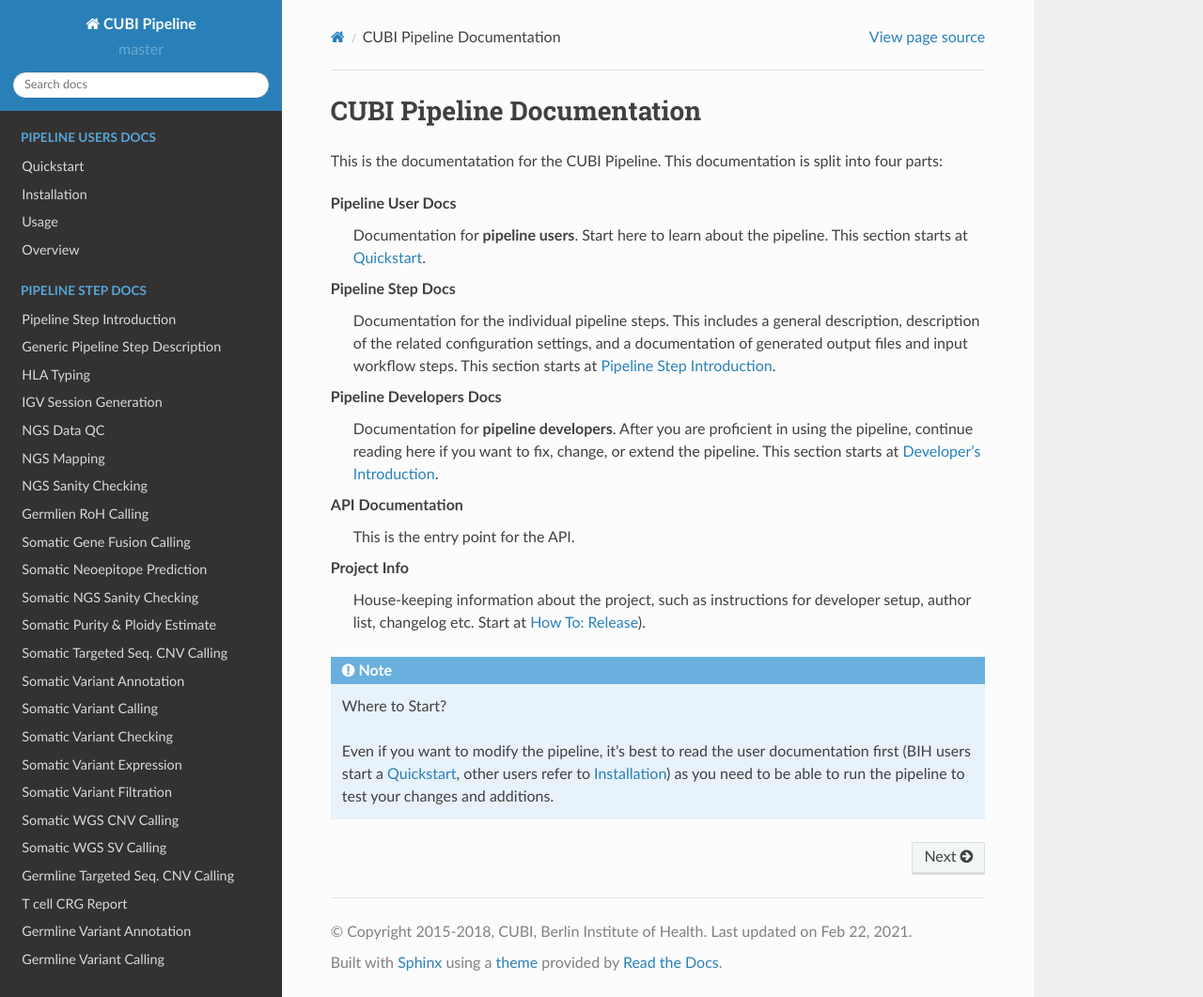
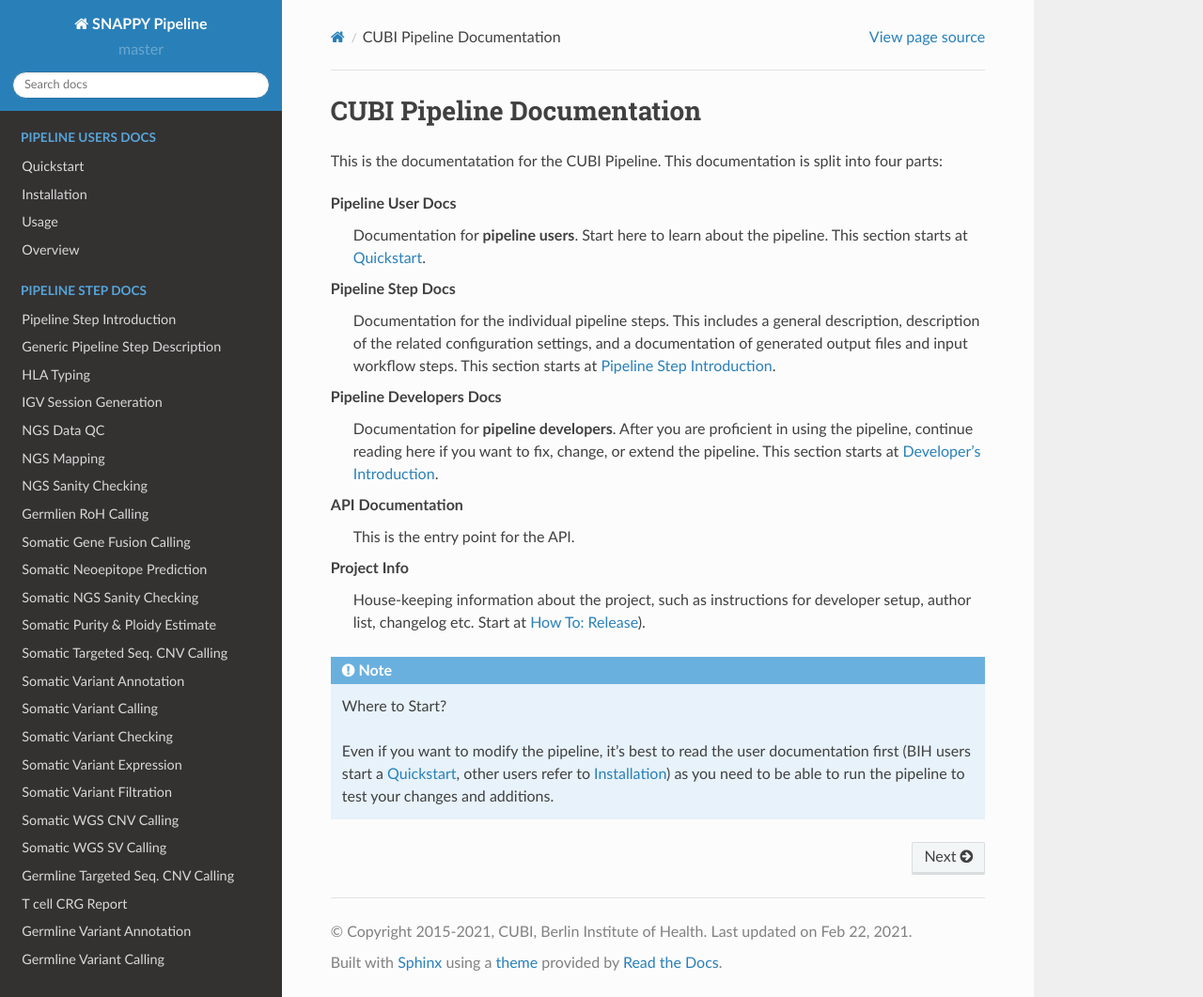
Before and after one commit to bihealth/snappy-pipeline, a Sphinx documentation site: the page built from docs/index.rst, in a window 1280 px wide and 1061 px high. Shown: the whole window at 94% size. Built offline with Sphinx 7.4.7 and the Read the Docs theme 2.0.0, drawn with Linux system fonts in a browser that asks for light colours.

Commit message:
Adjusting title in documentation.

```diff
--- a/docs/conf.py
+++ b/docs/conf.py
@@ -56,8 +56,8 @@ source_suffix = ".rst"
 master_doc = "index"
 
 # General information about the project.
-project = u"CUBI Pipeline"
-copyright = u"2015-2018, CUBI, Berlin Institute of Health"
+project = u"SNAPPY Pipeline"
+copyright = u"2015-2021, CUBI, Berlin Institute of Health"
 
 # The version info for the project you're documenting, acts as replacement
 # for |version| and |release|, also used in various other places throughout
@@ -207,7 +207,7 @@ latex_elements = {
 # (source start file, target name, title, author, documentclass
 # [howto/manual]).
 latex_documents = [
-    ("index", "snappy_pipeline.tex", u"CUBI Pipeline Documentation", u"Manuel Holtgrewe", "manual")
+    ("index", "snappy_pipeline.tex", u"SNAPPY Pipeline Documentation", u"Manuel Holtgrewe", "manual")
 ]
 
 # The name of an image file (relative to this directory) to place at
@@ -235,7 +235,7 @@ latex_documents = [
 
 # One entry per manual page. List of tuples
 # (source start file, name, description, authors, manual section).
-man_pages = [("index", "snappy_pipeline", u"CUBI Pipeline Documentation", [u"Manuel Holtgrewe"], 1)]
+man_pages = [("index", "snappy_pipeline", u"SNAPPY Pipeline Documentation", [u"Manuel Holtgrewe"], 1)]
 
 # If true, show URL addresses after external links.
 # man_show_urls = False
@@ -250,7 +250,7 @@ texinfo_documents = [
     (
         "index",
         "snappy_pipeline",
-        u"CUBI Pipeline Documentation",
+        u"SNAPPY Pipeline Documentation",
         u"Manuel Holtgrewe",
         "snappy_pipeline",
         "One line description of project.",
```
